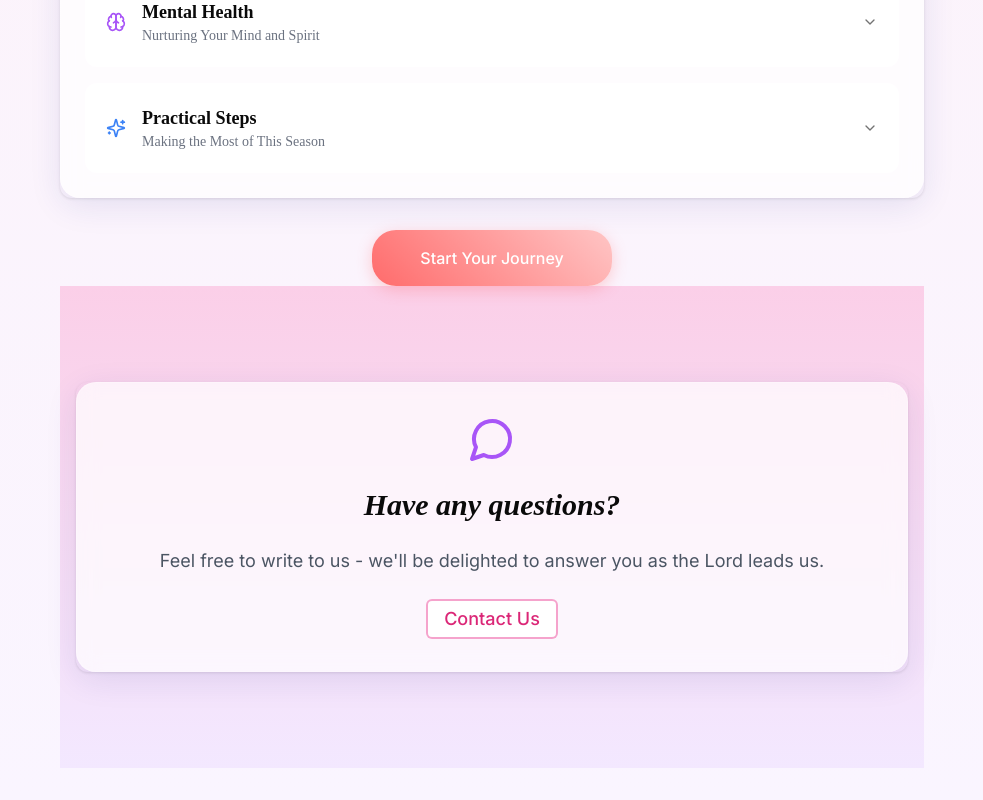
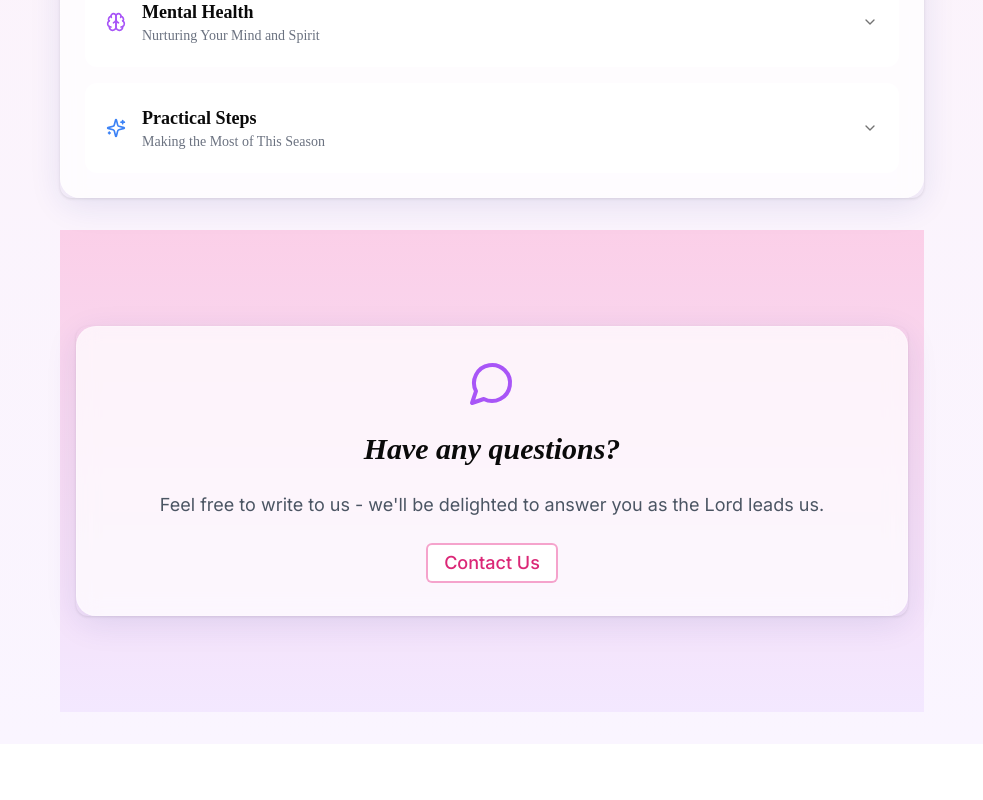
Before and after one commit to sonafouo/Being-a-Woman-of-Faith, a Next.js app in the folder frontend/: page /teenagers in a window 1280 px wide. Shown: the part 862-1662 px from the top of the page, without its empty margins (148-1131 px from the left). After the commit the page ends 1606 px from the top, so only its background shows below. Built offline with nearby package versions, Linux system fonts and the light colour scheme.

Commit message:
refactor: Remove journey buttons from all pages
- Remove 'Start Your Journey' button from teenagers page
- Remove 'Embrace Your Journey' button from young women page
- Clean up code structure

```diff
--- a/frontend/src/app/teenagers/page.tsx
+++ b/frontend/src/app/teenagers/page.tsx
@@ -145,21 +145,6 @@ const TeenagerSpace: React.FC = () => {
           </Card>
         </motion.div>
 
-        <motion.div
-          initial={{ opacity: 0, y: 20 }}
-          animate={{ opacity: 1, y: 0 }}
-          transition={{ duration: 0.5, delay: 0.4 }}
-          style={{ textAlign: 'center' }}
-        >
-          <Button
-            variant="default"
-            size="xl"
-            className="glow-button"
-          >
-            Start Your Journey
-          </Button>
-        </motion.div>
-
         <QuestionsSection />
       </main>
     </div>
--- a/frontend/src/app/young-women/page.tsx
+++ b/frontend/src/app/young-women/page.tsx
@@ -121,21 +121,6 @@ const YoungWomanSpace: React.FC = () => {
           </Card>
         </motion.div>
 
-        <motion.div
-          initial={{ opacity: 0, y: 20 }}
-          animate={{ opacity: 1, y: 0 }}
-          transition={{ duration: 0.5, delay: 0.4 }}
-          style={{ textAlign: 'center' }}
-        >
-          <Button
-            variant="default"
-            size="xl"
-            className="glow-button"
-          >
-            Embrace Your Journey
-          </Button>
-        </motion.div>
-
         <QuestionsSection />
       </main>
     </div>
```
